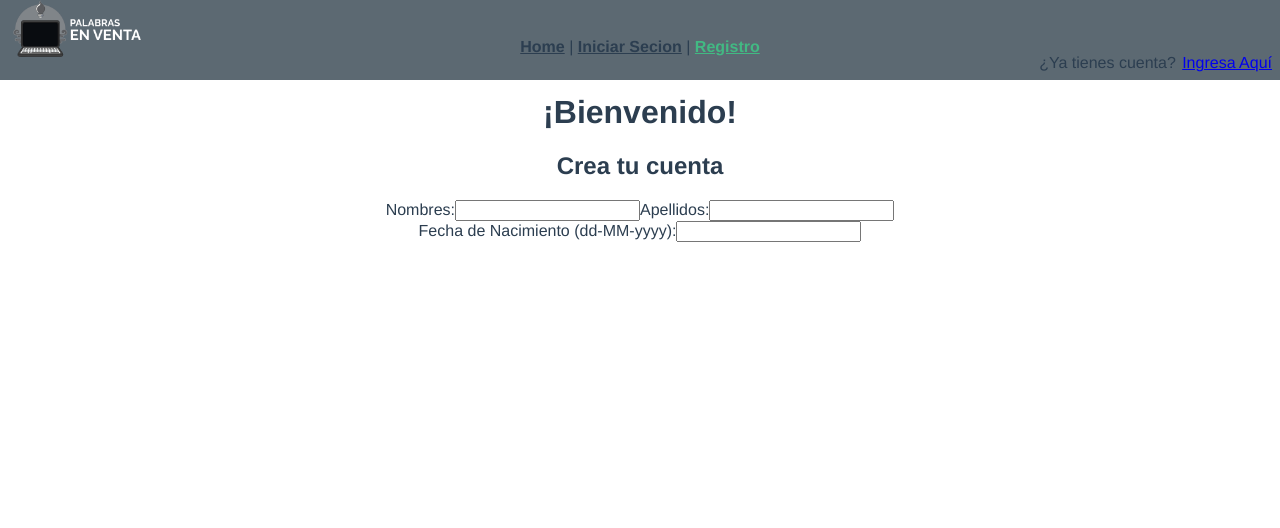
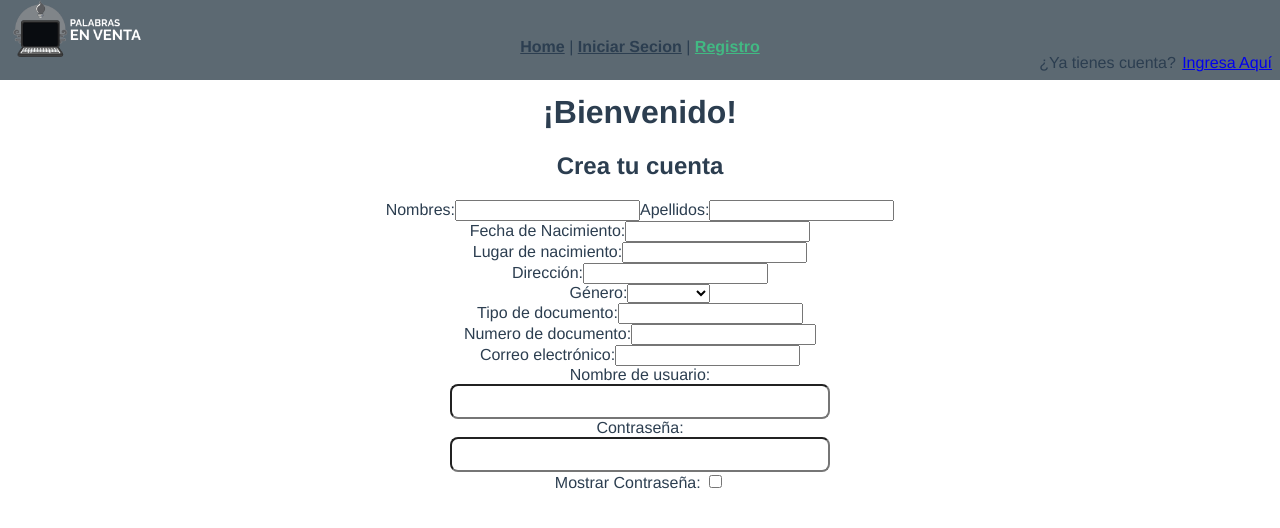
Before and after one commit to JorgeMejiaH/palabras-en-venta, a Vue app: page /sign-up in a window 1280 px wide. Shown: the top 528 px of the page. Built offline with nearby package versions, Linux system fonts and the light colour scheme.

Commit message:
HTML de sign up

```diff
--- a/src/components/LoginPage/LoginPage.vue
+++ b/src/components/LoginPage/LoginPage.vue
@@ -35,6 +35,18 @@ export default {
 </script>
 
 <style>
+.in-user-login {
+  width: 30%;
+  padding: 8px;
+  box-sizing: border-box;
+  border-radius: 8px;
+}
+
+.lbl-user-login {
+  display: block;
+  margin-bottom: 0;
+  font-size: 100%;
+}
 .img-logo {
   position: absolute;
   top: 0.5%;
@@ -94,19 +106,6 @@ export default {
   font-size: 201%;
   font-weight: bold;
 }
-.in-user-login {
-  width: 30%;
-  padding: 8px;
-  box-sizing: border-box;
-  border-radius: 8px;
-}
-
-.lbl-user-login {
-  display: block;
-  margin-bottom: 0;
-  font-size: 100%;
-}
-
 .block-inputs {
   margin-left: 30%;
 }
--- a/src/components/SignUpPage/DateInput.vue
+++ b/src/components/SignUpPage/DateInput.vue
@@ -1,11 +1,12 @@
 <template>
   <div>
-    <label for="dobPicker">Fecha de Nacimiento (dd-MM-yyyy):</label>
+    <label for="dobPicker">Fecha de Nacimiento:</label>
     <input
       id="dobPicker"
       v-model="dob"
       :config="flatpickrConfig"
       @input="validateDob"
+      class="in-user-input"
     />
     <div v-if="dobError" class="error-message">
       Ingresa una fecha de nacimiento válida.
@@ -51,7 +52,7 @@ export default {
 };
 </script>
 
-<style scoped>
+<style>
 .error-message {
   color: red;
   margin-top: 5px;
--- /dev/null
+++ b/src/components/SignUpPage/DocumentNumber.vue
@@ -0,0 +1,47 @@
+<template>
+  <div>
+    <label for="DocumentNumber" class="lbl-document-number"
+      >Numero de documento:</label
+    >
+    <input
+      type="text"
+      :value="DocumentNumber"
+      @input="handleChange"
+      id="document-number"
+      class="in-user-input"
+    />
+    <div v-if="!isValidDocumentNumber" class="error-message">
+      Ingresa un numero de documento valido.
+    </div>
+  </div>
+</template>
+
+<script>
+export default {
+  data() {
+    return {
+      DocumentNumber: "",
+      isValidDocumentNumber: true,
+    };
+  },
+  methods: {
+    handleChange(event) {
+      const inputText = event.target.value;
+      const isValid = /^\d+$/.test(inputText);
+
+      this.isValidDocumentNumber = isValid;
+
+      if (isValid) {
+        this.DocumentNumber = inputText;
+      }
+    },
+  },
+};
+</script>
+
+<style scoped>
+.error-message {
+  color: red;
+  margin-top: 5px;
+}
+</style>
--- /dev/null
+++ b/src/components/SignUpPage/DocumentType.vue
@@ -0,0 +1,47 @@
+<template>
+  <div>
+    <label for="DocumentType" class="lbl-document-type"
+      >Tipo de documento:</label
+    >
+    <input
+      type="text"
+      :value="DocumentType"
+      @input="handleChange"
+      id="document-type"
+      class="in-user-input"
+    />
+    <div v-if="!isValidDocumentType" class="error-message">
+      Ingresa un tipo de documento valido.
+    </div>
+  </div>
+</template>
+
+<script>
+export default {
+  data() {
+    return {
+      DocumentType: "",
+      isValidDocumentType: true,
+    };
+  },
+  methods: {
+    handleChange(event) {
+      const inputText = event.target.value;
+      const isValid = /^[a-zA-Z\s]+$/.test(inputText);
+
+      this.isValidDocumentType = isValid;
+
+      if (isValid) {
+        this.DocumentType = inputText;
+      }
+    },
+  },
+};
+</script>
+
+<style scoped>
+.error-message {
+  color: red;
+  margin-top: 5px;
+}
+</style>
--- /dev/null
+++ b/src/components/SignUpPage/PlaceOfBirth.vue
@@ -0,0 +1,47 @@
+<template>
+  <div>
+    <label for="PlaceOfBirth" class="lbl-birth-place"
+      >Lugar de nacimiento:</label
+    >
+    <input
+      type="text"
+      :value="PlaceOfBirth"
+      @input="handleChange"
+      id="birth-place"
+      class="in-user-input"
+    />
+    <div v-if="!isValidPlaceOfBirth" class="error-message">
+      Ingresa un lugar de nacimiento válido.
+    </div>
+  </div>
+</template>
+
+<script>
+export default {
+  data() {
+    return {
+      PlaceOfBirth: "",
+      isValidPlaceOfBirth: true,
+    };
+  },
+  methods: {
+    handleChange(event) {
+      const inputText = event.target.value;
+      const isValid = /^[a-zA-Z\s]+$/.test(inputText);
+
+      this.isValidPlaceOfBirth = isValid;
+
+      if (isValid) {
+        this.PlaceOfBirth = inputText;
+      }
+    },
+  },
+};
+</script>
+
+<style scoped>
+.error-message {
+  color: red;
+  margin-top: 5px;
+}
+</style>
--- a/src/components/SignUpPage/SignUpHeader.vue
+++ b/src/components/SignUpPage/SignUpHeader.vue
@@ -8,7 +8,7 @@
 export default {};
 </script>
 
-<style>
+<style scoped>
 .bck-header {
   position: absolute;
   top: 0;
--- a/src/components/SignUpPage/SignUpPage.vue
+++ b/src/components/SignUpPage/SignUpPage.vue
@@ -10,6 +10,14 @@
       <h2 class="txt-register">Crea tu cuenta</h2>
       <user-names-last-names />
       <date-input />
+      <place-of-birth />
+      <user-direction />
+      <user-gender />
+      <document-type />
+      <document-number />
+      <user-email />
+      <username-input />
+      <password-input />
     </div>
   </div>
 </template>
@@ -18,9 +26,29 @@
 import SignUpHeader from "@/components/SignUpPage/SignUpHeader.vue";
 import UserNamesLastNames from "./UserNamesLastNames.vue";
 import DateInput from "./DateInput.vue";
+import PlaceOfBirth from "./PlaceOfBirth.vue";
+import UserDirection from "./UserDirection.vue";
+import DocumentType from "./DocumentType.vue";
+import DocumentNumber from "./DocumentNumber.vue";
+import UsernameInput from "../LoginPage/UsernameInput.vue";
+import PasswordInput from "../LoginPage/PasswordInput.vue";
+import UserEmail from "./UserEmail.vue";
+import UserGender from "./UserGender.vue";
 export default {
-  components: { SignUpHeader, UserNamesLastNames, DateInput },
+  components: {
+    SignUpHeader,
+    UserNamesLastNames,
+    DateInput,
+    PlaceOfBirth,
+    UserDirection,
+    DocumentType,
+    DocumentNumber,
+    UsernameInput,
+    PasswordInput,
+    UserEmail,
+    UserGender,
+  },
 };
 </script>
 
-<style></style>
+<style scoped></style>
--- /dev/null
+++ b/src/components/SignUpPage/UserDirection.vue
@@ -0,0 +1,29 @@
+<template>
+  <div>
+    <label for="Direction" class="lbl-user-direction">Dirección:</label>
+    <input
+      type="text"
+      :value="Direction"
+      @input="handleChange"
+      id="user-direction"
+      class="in-user-input"
+    />
+  </div>
+</template>
+
+<script>
+export default {
+  data() {
+    return {
+      Direction: "",
+    };
+  },
+  methods: {
+    handleChange(event) {
+      this.Direction = event.target.value;
+    },
+  },
+};
+</script>
+
+<style scoped></style>
--- /dev/null
+++ b/src/components/SignUpPage/UserEmail.vue
@@ -0,0 +1,45 @@
+<template>
+  <div>
+    <label for="Email" class="lbl-user-email">Correo electrónico:</label>
+    <input
+      type="text"
+      :value="Email"
+      @input="handleChange"
+      id="user-email"
+      class="in-user-email"
+    />
+    <div v-if="!isValidEmail" class="error-message">
+      Ingresa un correo electrónico válido.
+    </div>
+  </div>
+</template>
+
+<script>
+export default {
+  data() {
+    return {
+      Email: "",
+      isValidEmail: true,
+    };
+  },
+  methods: {
+    handleChange(event) {
+      const inputText = event.target.value;
+      const emailRegex = /^[^\s@]+@[^\s@]+\.[^\s@]+$/;
+
+      this.isValidEmail = emailRegex.test(inputText);
+
+      if (this.isValidEmail) {
+        this.Email = inputText;
+      }
+    },
+  },
+};
+</script>
+
+<style scoped>
+.error-message {
+  color: red;
+  margin-top: 5px;
+}
+</style>
--- /dev/null
+++ b/src/components/SignUpPage/UserGender.vue
@@ -0,0 +1,22 @@
+<template>
+  <div>
+    <label for="gender">Género:</label>
+    <select v-model="selectedGender" id="gender">
+      <option value="male">Masculino</option>
+      <option value="female">Femenino</option>
+      <option value="other">Otro</option>
+    </select>
+  </div>
+</template>
+
+<script>
+export default {
+  data() {
+    return {
+      selectedGender: "",
+    };
+  },
+};
+</script>
+
+<style scoped></style>
--- a/src/components/SignUpPage/UserNamesLastNames.vue
+++ b/src/components/SignUpPage/UserNamesLastNames.vue
@@ -5,7 +5,7 @@
       type="text"
       :value="firstName"
       @input="handleChange"
-      class="in-user-name"
+      class="in-user-input"
       id="name"
     />
     <label for="lastName" class="lbl-user-lastname">Apellidos:</label>
@@ -13,7 +13,7 @@
       type="text"
       :value="lastName"
       @input="handleChange"
-      class="in-user-lastname"
+      class="in-user-input"
       id="lastName"
     />
   </div>
@@ -29,7 +29,7 @@ export default {
   },
   methods: {
     handleChange(event) {
-      this.username = event.target.value;
+      this[property] = event.target.value;
     },
   },
 };
```
